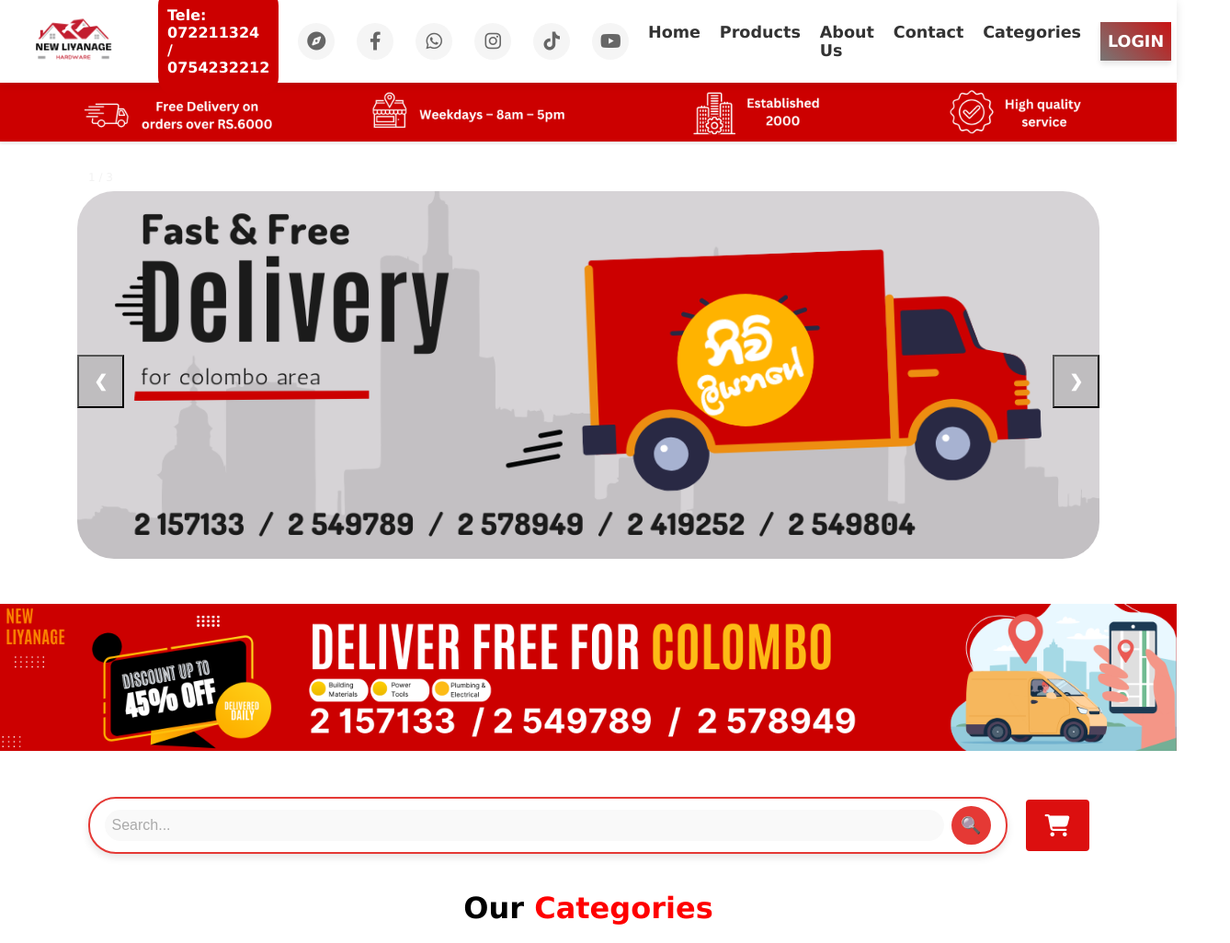
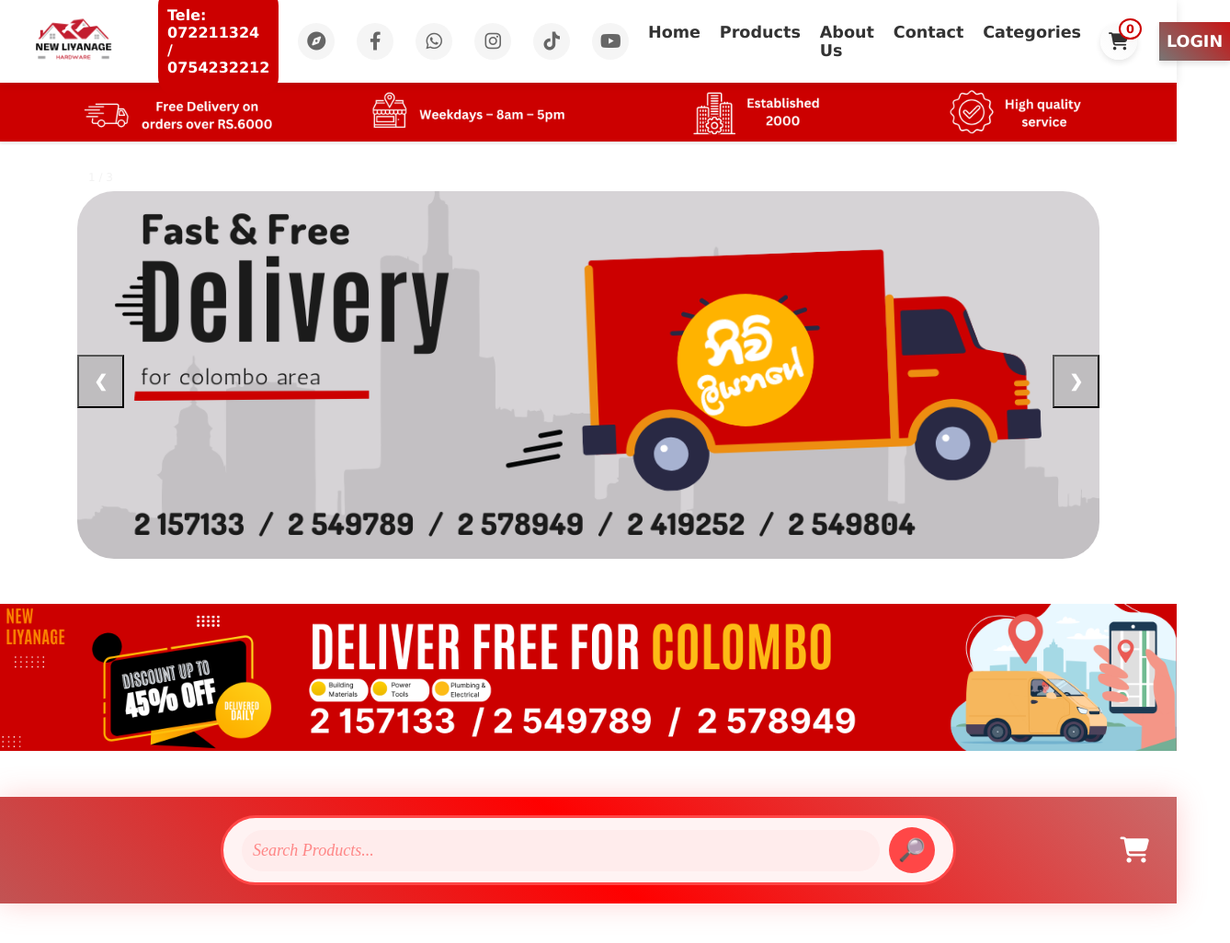
Before and after one commit to SanujaRubasinghe/Liyanage-Hardware, a React (Create React App) app: page / in a window 1280 px wide. Shown: the top 1026 px of the page at 92% size, 1338 px wide, since content can reach past the window. Built offline with nearby package versions, Linux system fonts and the light colour scheme.

Commit message:
add search bar

```diff
--- a/src/Components/SearchBar.css
+++ b/src/Components/SearchBar.css
@@ -1,65 +1,98 @@
-.search-container {
+/* Banana Stand (formerly search-container) */
+.banana-stand {
   display: flex;
   justify-content: center;
   align-items: center;
   margin-top: 50px;
+  position: relative;
+  background: linear-gradient(45deg, #c25353, #ff0000, #c96a6a);
+  padding: 20px;
+  box-shadow: 0 0 30px rgba(255, 107, 107, 0.3);
 }
 
-.search-form {
+.search-dance-party {
   display: flex;
   align-items: center;
-  background-color: #fff;
-  border: 2px solid #E53935;  /* Professional red border */
-  border-radius: 30px;
-  box-shadow: 0 4px 8px rgba(0, 0, 0, 0.1);
-  padding: 8px 16px;
-  width: 1000px;
+  background: #fff3f3;
+  border: 3px solid #ff4747;
+  border-radius: 50px;
+  padding: 10px 20px;
+  width: 800px;
+  transition: all 0.3s ease;
+  position: relative;
+  overflow: hidden;
 }
 
-.search-input {
+.search-dance-party:hover {
+  transform: scale(1.02);
+  box-shadow: 0 8px 20px rgba(255, 71, 71, 0.2);
+}
+
+.search-boogie {
   border: none;
   outline: none;
-  padding: 8px;
-  font-size: 16px;
+  padding: 12px;
+  font-size: 18px;
   width: 100%;
   border-radius: 30px;
-  background-color: #f9f9f9;
-  margin-right: 8px;
+  background: #ffecec;
+  margin-right: 10px;
+  font-family: 'Comic Neue', cursive;
+  transition: all 0.3s ease;
 }
 
-.search-input::placeholder {
-  color: #aaa;
+.search-boogie::placeholder {
+  color: #ff8787;
+  font-style: italic;
 }
 
-.search-button {
-  background-color: #E53935;  /* Professional red button */
+.search-boogie:focus {
+  background: #ffdfdf;
+  transform: scale(1.02);
+}
+
+.search-disco {
+  background: #ff4747;
   border: none;
   border-radius: 50%;
-  padding: 10px;
-  font-size: 18px;
+  padding: 12px;
+  font-size: 24px;
   cursor: pointer;
-  color: #fff;
-  transition: background-color 0.3s ease;
+  color: white;
+  transition: all 0.3s ease;
+  display: flex;
+  align-items: center;
+  justify-content: center;
+  width: 50px;
+  height: 50px;
 }
 
-.search-button:hover {
-  background-color: #d32f2f;
+.search-disco:hover {
+  background: #ff3030;
+  transform: rotate(360deg) scale(1.1);
 }
 
-.cart-icon {
-  font-size: 24px;
+.cart-zumba {
+  position: absolute;
+  right: 30px;
+  font-size: 28px;
   color: #ffffff;
-  margin-left: 20px;
   cursor: pointer;
-  transition: color 0.3s ease, background-color 0.3s ease;
-  display: inline-block;      /* Allows padding and background to take effect */
-  padding: 10px 15px;         /* Creates space around the icon */
-  background-color: #dc0f0f;  /* Rectangle background color */
-  border: 6px solid #dc0f0f;     /* Optional: adds a border to the rectangle */
-  border-radius: 4px;         /* Rounded corners; set to 0 for sharp edges */
+  transition: all 0.3s ease;
 }
 
-.cart-icon:hover {
-  color: #a70404;
-  background-color: #ffffff;  /* Optional: change background on hover */
+.cart-zumba:hover {
+  transform: translateY(-5px) rotate(15deg);
+  color: #ffffff;
+  text-shadow: 0 0 10px rgba(177, 165, 165, 0.3);
 }
+
+@keyframes discoGlow {
+  0% { box-shadow: 0 0 10px #ff4747; }
+  50% { box-shadow: 0 0 20px #ff4747, 0 0 30px #ff8e8e; }
+  100% { box-shadow: 0 0 10px #ff4747; }
+}
+
+.search-dance-party:focus-within {
+  animation: discoGlow 1.5s infinite;
+}
--- a/src/Components/SearchBar.js
+++ b/src/Components/SearchBar.js
@@ -1,7 +1,7 @@
 import React, { useState } from 'react';
 import './SearchBar.css';
 
-function SearchBar(){
+function SearchBar() {
   const [searchQuery, setSearchQuery] = useState('');
 
   const handleSearchChange = (event) => {
@@ -14,19 +14,18 @@ function SearchBar(){
   };
 
   return (
-    <div className="search-container">
-      <form onSubmit={handleSearchSubmit} className="search-form">
+    <div className="banana-stand"> {/* Changed to funny class name */}
+      <form onSubmit={handleSearchSubmit} className="search-dance-party">
         <input
           type="text"
-          className="search-input"
-          placeholder="Search..."
+          className="search-boogie"
+          placeholder="Search Products..."
           value={searchQuery}
           onChange={handleSearchChange}
         />
-        <button type="submit" className="search-button">🔍</button>
+        <button type="submit" className="search-disco">🔎</button>
       </form>
-      <i className="fa-solid fa-cart-shopping cart-icon"></i>
-
+      <i className="fa-solid fa-cart-shopping cart-zumba"></i>
     </div>
   );
 }
--- a/src/Navbar.css
+++ b/src/Navbar.css
@@ -14,6 +14,19 @@
   transform: translateZ(0);
   backface-visibility: hidden;
   will-change: transform;
+}
+
+/* Shrunk State Adjustments */
+.navbar .cart-icon {
+  width: 40px;
+  height: 40px;
+  font-size: 1.2rem;
+}
+
+.navbar .cart-count {
+  font-size: 0.8rem;
+  padding: 2px 6px;
+  min-width: 20px;
 }
 
 
@@ -124,3 +137,49 @@
   transform: scale(1.05);
   box-shadow: 0 6px 10px rgba(0, 0, 0, 0.2);
 }
+
+/* Cart Icon Styling */
+.auth-section {
+  display: flex;
+  align-items: center;
+  gap: 1.5rem;
+}
+
+.cart-icon {
+  position: relative;
+  color: #333;
+  font-size: 1.4rem;
+  transition: all 0.3s ease;
+  padding: 0.8rem;
+  border-radius: 50%;
+  background: linear-gradient(45deg, #ffffff, #f8f8f8);
+  width: 50px;
+  height: 50px;
+  display: flex;
+  align-items: center;
+  justify-content: center;
+  text-decoration: none;
+  box-shadow: 0 3px 6px rgba(0, 0, 0, 0.1);
+}
+
+.cart-icon:hover {
+  background: linear-gradient(45deg, #cc0000, #ff4444);
+  color: white;
+  transform: translateY(-2px);
+  box-shadow: 0 5px 10px rgba(204, 0, 0, 0.2);
+}
+
+.cart-count {
+  position: absolute;
+  top: -5px;
+  right: -5px;
+  background: #ffffff;
+  color: #cc0000;
+  border: 2px solid #cc0000;
+  border-radius: 50%;
+  padding: 3px 8px;
+  font-size: 0.9rem;
+  font-weight: bold;
+  min-width: 25px;
+  text-align: center;
+}
--- a/src/Navbar.js
+++ b/src/Navbar.js
@@ -72,7 +72,13 @@ function Navbar() {
           <li><Link to="/contact-us">Contact</Link></li>
           <li><Link to="/category">Categories</Link></li>
         </ul>
-        <Link to="/login" className="login-button">Login</Link>
+        <div className="auth-section">
+          <Link to="/cart" className="cart-icon">
+            <i className="fas fa-shopping-cart"></i>
+            <span className="cart-count">0</span>
+          </Link>
+          <Link to="/login" className="login-button">Login</Link>
+        </div>
       </div>
     </nav>
   );
```
